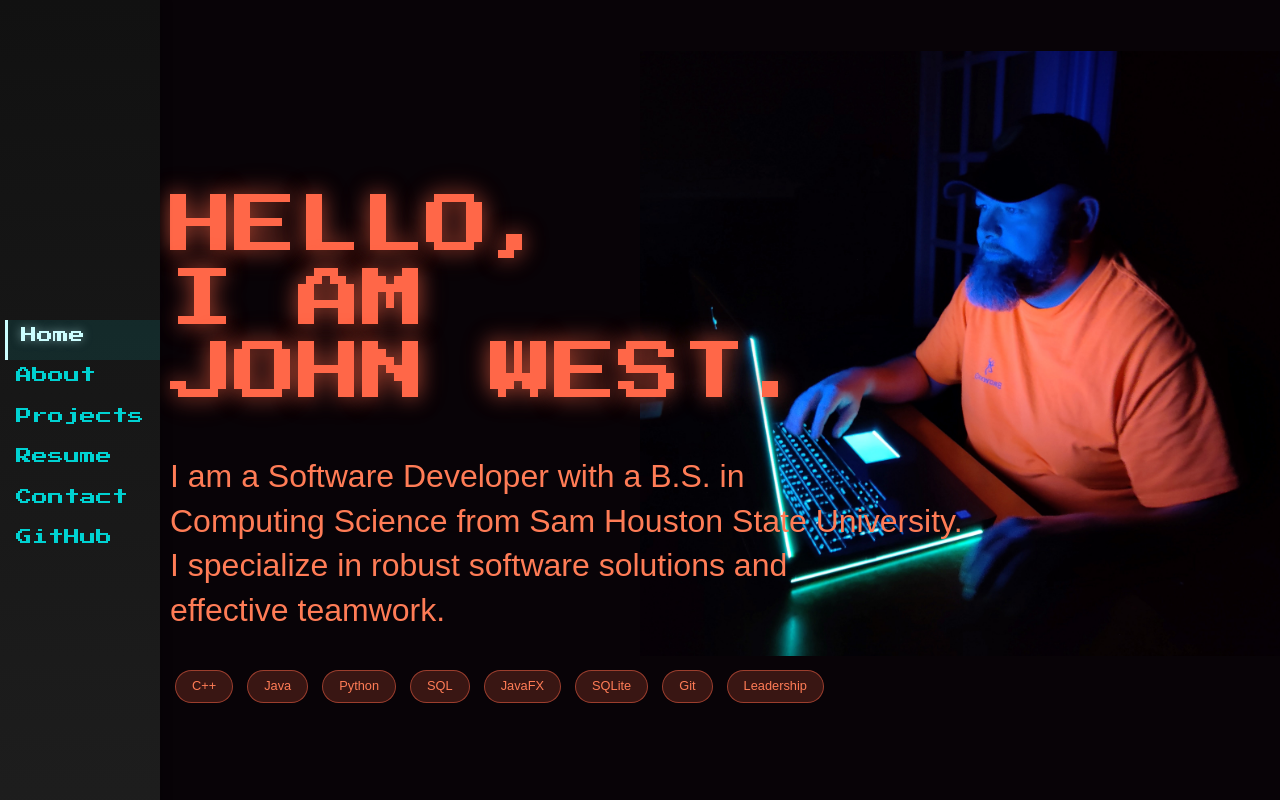
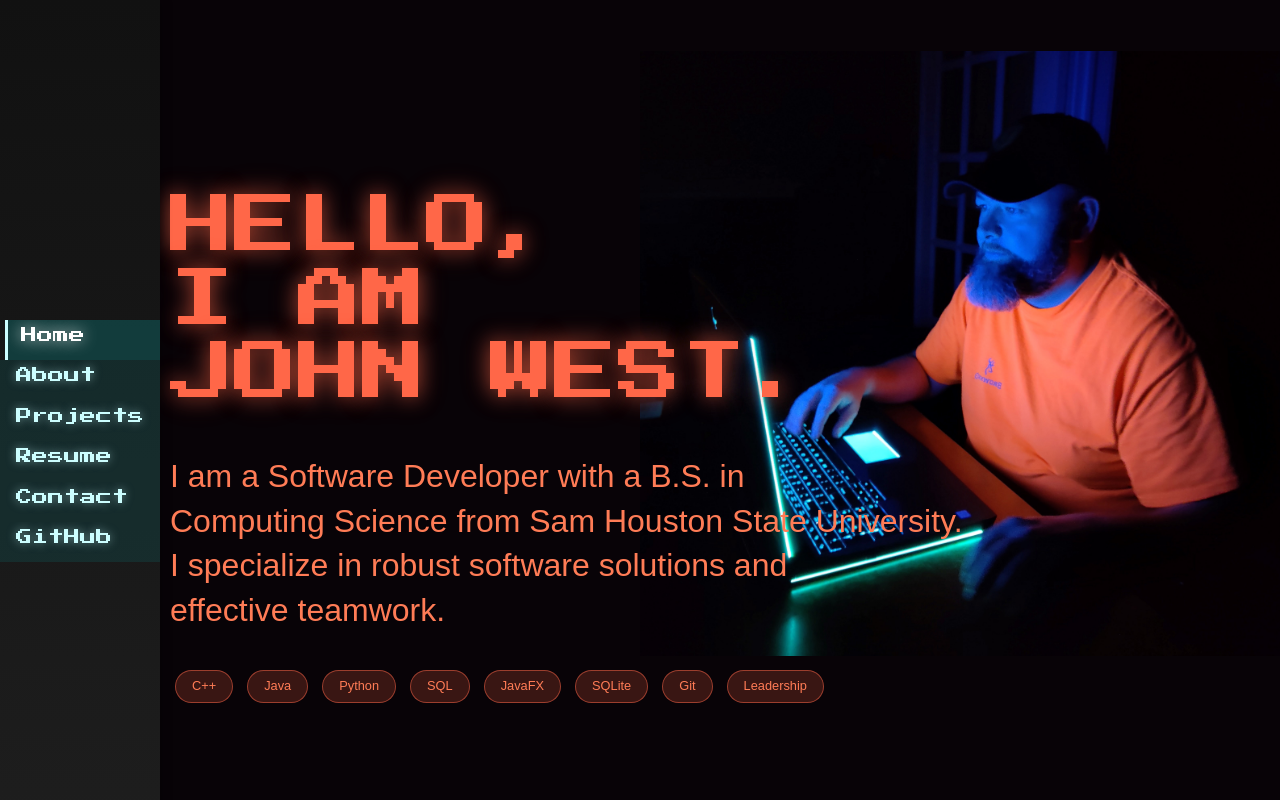
Before and after one commit to JGW3/JGW3.github.io, a plain HTML site: page index.html in a window 1280 px wide. In both pictures the pointer is over the link "Home". Drawn offline with Linux system fonts and the light colour scheme; files that its build step writes are made by us from their sources.

Commit message:
Make homepage navigation tabs glow constantly instead of only on hover

```diff
--- a/index.html
+++ b/index.html
@@ -70,18 +70,20 @@
       text-decoration: none;
       font-family: 'Press Start 2P', monospace;
       font-size: 16px;
-      color: rgb(000, 210, 210);
+      color: rgb(204, 254, 255);
       display: block;
       transition: all 0.3s ease;
       position: relative;
       overflow: hidden;
+      background: rgba(0, 210, 210, 0.1);
+      text-shadow: 0 0 10px rgba(204, 254, 255, 0.5);
     }
 
 .sidenav a:hover {
-  color:rgb(204, 254, 255);
-  background: rgba(0, 210, 210, 0.1);
+  color:rgb(255, 255, 255);
+  background: rgba(0, 210, 210, 0.2);
   transform: translateX(5px);
-  text-shadow: 0 0 10px rgba(204, 254, 255, 0.5);
+  text-shadow: 0 0 15px rgba(255, 255, 255, 0.8);
 }
 
 .sidenav a::before {
```
